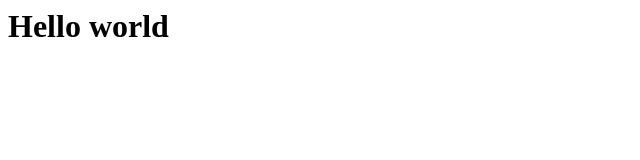
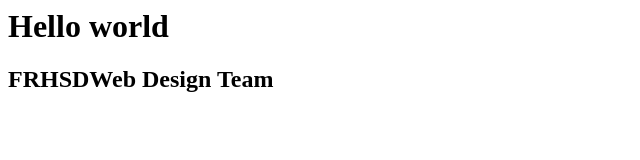
Before and after one commit to darrylmendonez/freehold-wednesday-fun, a plain HTML site: page index.html in a window 1280 px wide. Shown: the whole page, without its empty margins (0-640 px from the left). Drawn offline with Linux system fonts and the light colour scheme.

Commit message:
Added subtitle

```diff
--- a/index.html
+++ b/index.html
@@ -1 +1,2 @@
 <h1>Hello world</h1>
+<h2>FRHSDWeb Design Team</h2>
```
